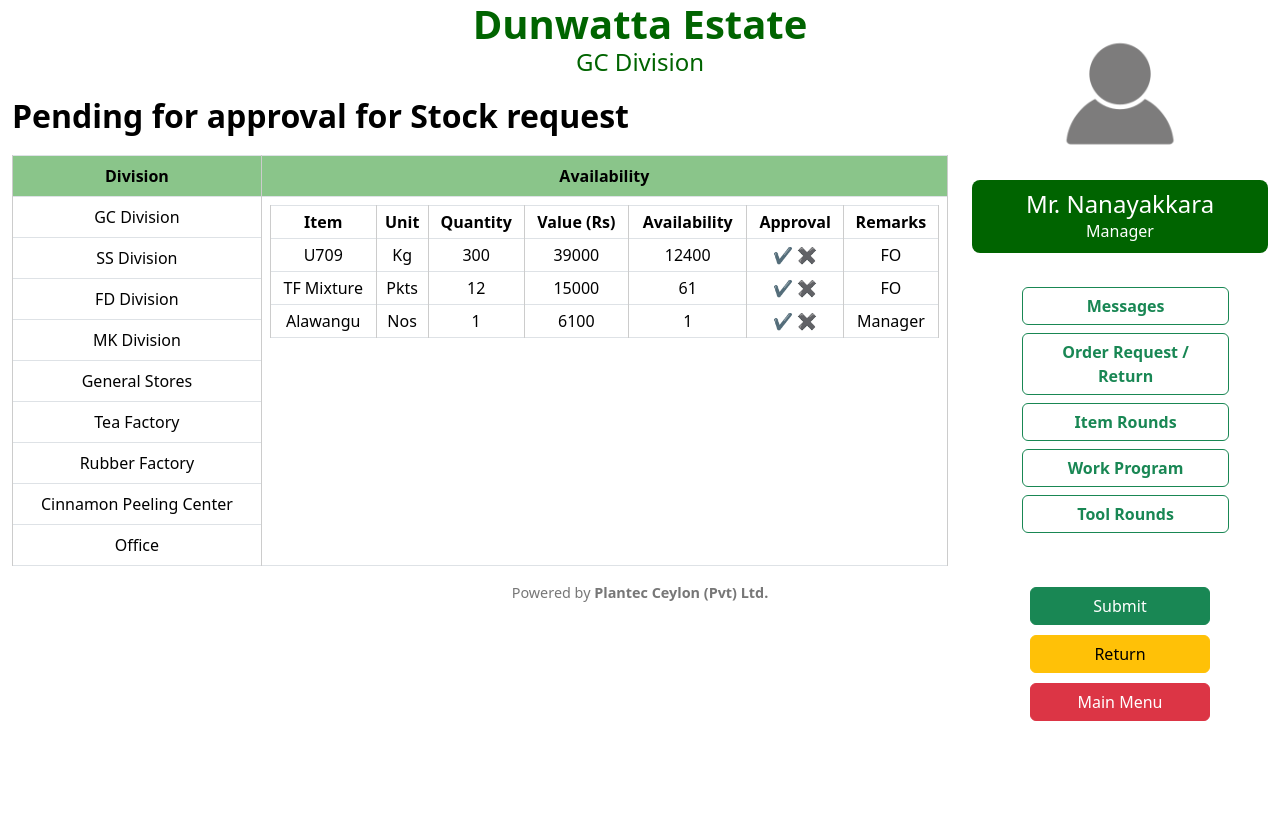
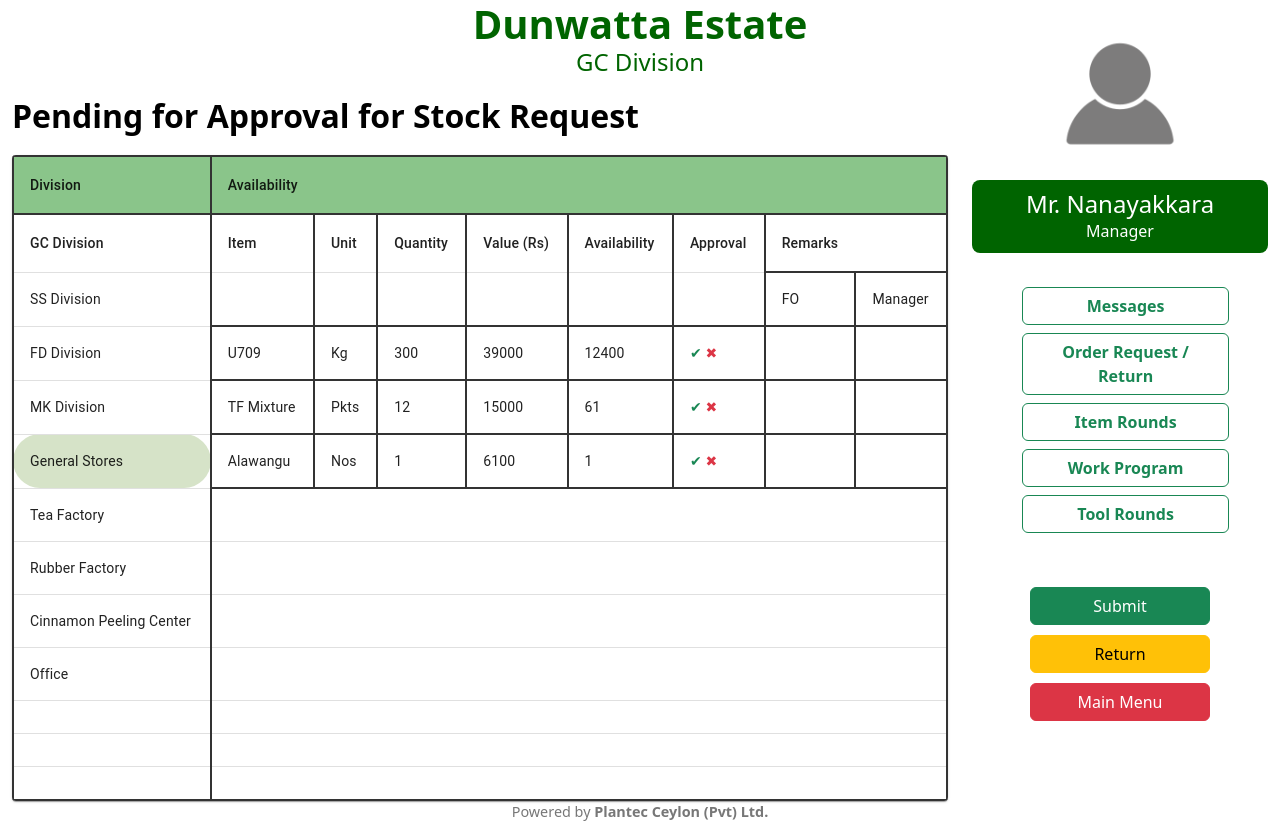
Before and after one commit to kittilsenh/DunwattaEstate, a React (Create React App) app: page /pending-stock-request in a window 1280 px wide. Before the commit the page ends 800 px from the top, so only its background shows below. Built offline with nearby package versions, Linux system fonts and the light colour scheme.

Commit message:
Updated table on PendingApproval page

```diff
--- a/src/components/PendingStockRequest.js
+++ b/src/components/PendingStockRequest.js
@@ -1,112 +1,141 @@
 import React from 'react';
-import { Container, Row, Col, Button, Table } from 'react-bootstrap';
+import { Container, Row, Col, Button } from 'react-bootstrap';
+import { Table, TableBody, TableCell, TableContainer, TableHead, TableRow, Paper } from '@mui/material';
 import { Link } from 'react-router-dom';
 import './GeneralStock.css'; // You can reuse this CSS file
 import '@fortawesome/fontawesome-free/css/all.min.css'; // Import Font Awesome
+
+// General border styles
+const borderStyle = { border: '2px solid #333' };   // Full border on all sides
+const borderLeftStyle = { borderLeft: '2px solid #333' };  // Border on the left side only
+const borderRightStyle = { borderRight: '2px solid #333' };  // Border on the right side only
+const borderTopStyle = { borderTop: '2px solid #333' };  // Border on the top side only
+const borderBottomStyle = { borderBottom: '2px solid #333' };  // Border on the bottom side only
+const borderLeftRightStyle = { borderLeft: '2px solid #333', borderRight: '2px solid #333' };  // Borders on both left and right sides
+const borderTopBottomStyle = { borderTop: '2px solid #333', borderBottom: '2px solid #333' };  // Borders on both top and bottom sides
+const borderLeftRightBottomStyle = { borderLeft: '2px solid #333', borderRight: '2px solid #333', borderBottom: '2px solid #333' }; // Border left, right and bottom
+const borderStyleBottomRight = { borderBottom: '2px solid #333', borderRight: '2px solid #333' };
 
 const PendingStockRequest = () => {
   return (
     <Container fluid className="pending-stock-container">
       <Row>
-        <Col>
+        <Col xs={12}>
           <h2 className="estate-title text-center">Dunwatta Estate</h2>
           <h4 className="division-title text-center">GC Division</h4>
-          <h1 className="page-title">Pending for approval for Stock request</h1>
+          <h1 className="page-title">Pending for Approval for Stock Request</h1>
         </Col>
       </Row>
 
       <Row>
         <Col xs={9}>
-          <Table bordered hover className="stock-table">
-            <thead>
-              <tr>
-                <th id="light-green-stock-general">Division</th>
-                <th id="light-green-stock-general">Availability</th>
-              </tr>
-            </thead>
-            <tbody>
-              <tr>
-                <td className="division-cell">GC Division</td>
-                <td rowSpan="9">
-                  <Table bordered size="sm" className="inner-table-pending">
-                    <thead>
-                      <tr>
-                        <th>Item</th>
-                        <th>Unit</th>
-                        <th>Quantity</th>
-                        <th>Value (Rs)</th>
-                        <th>Availability</th>
-                        <th>Approval</th>
-                        <th>Remarks</th>
-                      </tr>
-                    </thead>
-                    <tbody>
-                      <tr>
-                        <td>U709</td>
-                        <td>Kg</td>
-                        <td>300</td>
-                        <td>39000</td>
-                        <td>12400</td>
-                        <td>
+          <TableContainer component={Paper}>
+            <Table sx={{ minWidth: 650 }} aria-label="stock request table">
+              <TableHead>
+                <TableRow>
+                  <TableCell id="light-green-stock-general" style={borderStyle}>Division</TableCell>
+                  <TableCell colSpan={8} id="light-green-stock-general" style={borderStyle}>Availability</TableCell>
+                </TableRow>
+                <TableRow>
+                  <TableCell style={borderLeftRightStyle}>GC Division</TableCell>
+                  <TableCell style={borderLeftRightStyle}>Item</TableCell>
+                  <TableCell style={borderLeftRightStyle}>Unit</TableCell>
+                  <TableCell style={borderLeftRightStyle}>Quantity</TableCell>
+                  <TableCell style={borderLeftRightStyle}>Value (Rs)</TableCell>
+                  <TableCell style={borderLeftRightStyle}>Availability</TableCell>
+                  <TableCell style={borderLeftRightStyle}>Approval</TableCell>
+                  <TableCell style={borderLeftStyle}>Remarks</TableCell>
+                  <TableCell style={borderRightStyle}></TableCell>
+                </TableRow>
+              </TableHead>
+              <TableBody>
+                {/* GC Division row */}
+                <TableRow>
+                  <TableCell style={borderLeftRightStyle}>SS Division</TableCell>
+                  <TableCell style={borderLeftRightBottomStyle}></TableCell>
+                  <TableCell style={borderLeftRightBottomStyle}></TableCell>
+                  <TableCell style={borderLeftRightBottomStyle}></TableCell>
+                  <TableCell style={borderLeftRightBottomStyle}></TableCell>
+                  <TableCell style={borderLeftRightBottomStyle}></TableCell>
+                  <TableCell style={borderLeftRightBottomStyle}></TableCell>
+                  <TableCell style={borderStyle}>FO</TableCell>
+                  <TableCell style={borderStyle}>Manager</TableCell>
+                </TableRow>
+                <TableRow>
+                  <TableCell style={borderLeftRightStyle}>FD Division</TableCell> {/* Empty cell for Division column */}
+                  <TableCell style={borderStyle}>U709</TableCell>
+                  <TableCell style={borderStyle}>Kg</TableCell>
+                  <TableCell style={borderStyle}>300</TableCell>
+                  <TableCell style={borderStyle}>39000</TableCell>
+                  <TableCell style={borderStyle}>12400</TableCell>
+                  <TableCell style={borderStyle}>
                     <span className="text-success">&#10004;</span>{' '}
                     <span className="text-danger">&#10006;</span>
-                        </td>
-                        <td>FO</td>
-                      </tr>
-                      <tr>
-                        <td>TF Mixture</td>
-                        <td>Pkts</td>
-                        <td>12</td>
-                        <td>15000</td>
-                        <td>61</td>
-                        <td>
+                  </TableCell>
+                  <TableCell style={borderStyle}></TableCell>
+                  <TableCell style={borderStyle}></TableCell>
+                </TableRow>
+                <TableRow>
+                  <TableCell style={borderLeftRightStyle}>MK Division</TableCell> {/* Empty cell for Division column */}
+                  <TableCell style={borderStyle}>TF Mixture</TableCell>
+                  <TableCell style={borderStyle}>Pkts</TableCell>
+                  <TableCell style={borderStyle}>12</TableCell>
+                  <TableCell style={borderStyle}>15000</TableCell>
+                  <TableCell style={borderStyle}>61</TableCell>
+                  <TableCell style={borderStyle}>
                     <span className="text-success">&#10004;</span>{' '}
                     <span className="text-danger">&#10006;</span>
-                        </td>
-                        <td>FO</td>
-                      </tr>
-                      <tr>
-                        <td>Alawangu</td>
-                        <td>Nos</td>
-                        <td>1</td>
-                        <td>6100</td>
-                        <td>1</td>
-                        <td>
+                  </TableCell>
+                  <TableCell style={borderStyle}></TableCell>
+                  <TableCell style={borderStyle}></TableCell>
+                </TableRow>
+
+                {/* Other divisions */}
+                <TableRow>
+                  <TableCell style={{ backgroundColor: '#d6e3c8', borderRadius: '40px', ...borderLeftRightStyle }}>General Stores</TableCell>
+                  <TableCell style={borderStyle}>Alawangu</TableCell>
+                  <TableCell style={borderStyle}>Nos</TableCell>
+                  <TableCell style={borderStyle}>1</TableCell>
+                  <TableCell style={borderStyle}>6100</TableCell>
+                  <TableCell style={borderStyle}>1</TableCell>
+                  <TableCell style={borderStyle}>
                     <span className="text-success">&#10004;</span>{' '}
                     <span className="text-danger">&#10006;</span>
-                        </td>
-                        <td>Manager</td>
-                      </tr>
-                    </tbody>
+                  </TableCell>
+                  <TableCell style={borderStyle}></TableCell>
+                  <TableCell style={borderStyle}></TableCell>
+                </TableRow>
+                <TableRow>
+                  <TableCell style={borderLeftRightStyle}>Tea Factory</TableCell>
+                  <TableCell style={borderRightStyle} colSpan={8}></TableCell>
+                </TableRow>
+                <TableRow>
+                  <TableCell style={borderLeftRightStyle}>Rubber Factory</TableCell>
+                  <TableCell style={borderRightStyle} colSpan={8}></TableCell>
+                </TableRow>
+                <TableRow>
+                  <TableCell style={borderLeftRightStyle}>Cinnamon Peeling Center</TableCell> {/* Highlighted in green */}
+                  <TableCell style={borderRightStyle} colSpan={8}></TableCell>
+                </TableRow>
+                <TableRow>
+                  <TableCell style={borderLeftRightStyle}>Office</TableCell>
+                  <TableCell style={borderRightStyle} colSpan={8}></TableCell>
+                </TableRow>
+                <TableRow>
+                  <TableCell style={borderLeftRightStyle}></TableCell>
+                  <TableCell style={borderRightStyle} colSpan={8}></TableCell>
+                </TableRow>
+                <TableRow>
+                  <TableCell style={borderLeftRightStyle}></TableCell>
+                  <TableCell style={borderRightStyle} colSpan={8}></TableCell>
+                </TableRow>
+                <TableRow>
+                  <TableCell style={borderLeftRightBottomStyle}></TableCell>
+                  <TableCell style={borderStyleBottomRight} colSpan={8}></TableCell>
+                </TableRow>
+              </TableBody>
             </Table>
-                </td>
-              </tr>
-              <tr>
-                <td className="division-cell">SS Division</td>
-              </tr>
-              <tr>
-                <td className="division-cell">FD Division</td>
-              </tr>
-              <tr>
-                <td className="division-cell">MK Division</td>
-              </tr>
-              <tr>
-                <td className="division-cell">General Stores</td>
-              </tr>
-              <tr>
-                <td className="division-cell">Tea Factory</td>
-              </tr>
-              <tr>
-                <td className="division-cell">Rubber Factory</td>
-              </tr>
-              <tr>
-                <td className="division-cell">Cinnamon Peeling Center</td>
-              </tr>
-              <tr>
-                <td className="division-cell">Office</td>
-              </tr>
-            </tbody>
-          </Table>
+          </TableContainer>
         </Col>
 
         <Col xs={3} className="profile-sidebar-stock">
```
Lines whose indentation alone changed are shown as unchanged.
